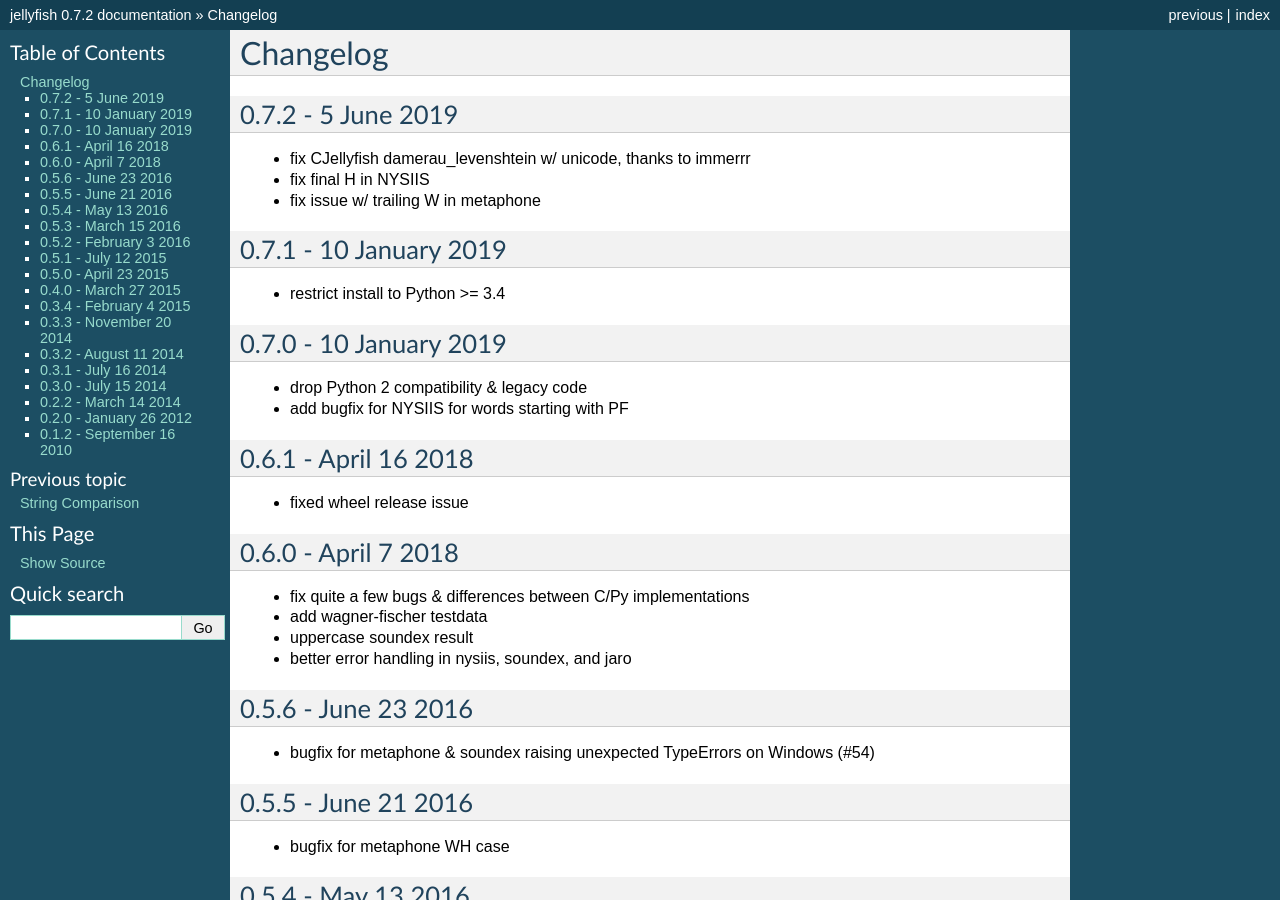
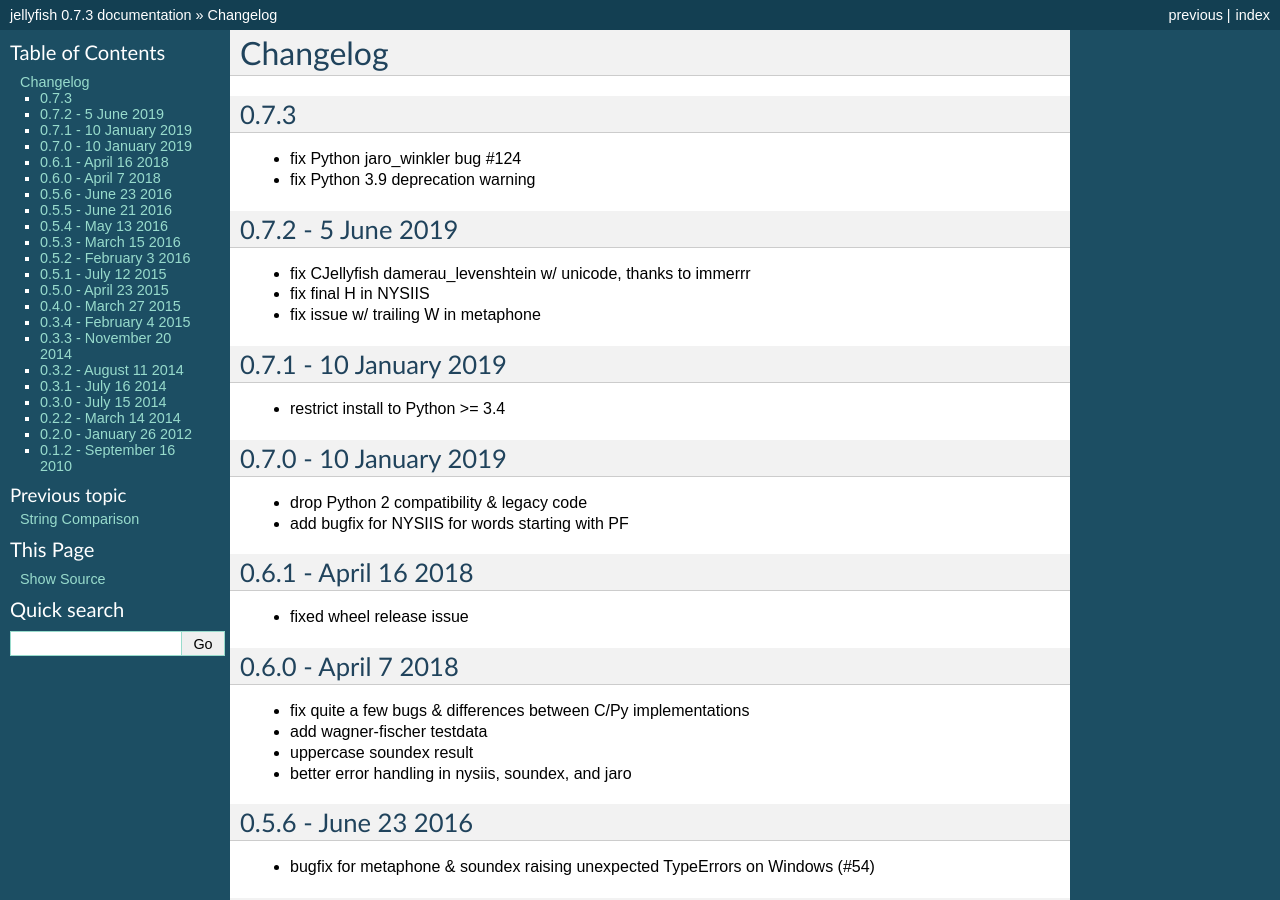
Before and after one commit to jamesturk/jellyfish, a Sphinx documentation site: the page built from docs/changelog.rst, in a window 1280 px wide and 900 px high. Built offline with Sphinx 7.4.7, drawn with Linux system fonts in a browser that asks for light colours; some of the changed text lies outside the part shown.

Commit message:
bump version for dev

```diff
--- a/docs/changelog.rst
+++ b/docs/changelog.rst
@@ -1,5 +1,11 @@
 Changelog
 =========
+
+
+0.7.3
+---------
+* fix Python jaro_winkler bug #124
+* fix Python 3.9 deprecation warning
 
 0.7.2 - 5 June 2019
 -----------------------
--- a/docs/conf.py
+++ b/docs/conf.py
@@ -54,7 +54,7 @@
 # The short X.Y version.
 version = '0.7'
 # The full version, including alpha/beta/rc tags.
-release = '0.7.2'
+release = '0.7.3'
 
 # The language for content autogenerated by Sphinx. Refer to documentation
 # for a list of supported languages.
--- a/setup.py
+++ b/setup.py
@@ -95,7 +95,7 @@
         long_description = readme.read()
 
     setup(name="jellyfish",
-          version="0.7.2",
+          version="0.7.3",
           python_requires=">3.4",
           platforms=["any"],
           description=("a library for doing approximate and "
```
